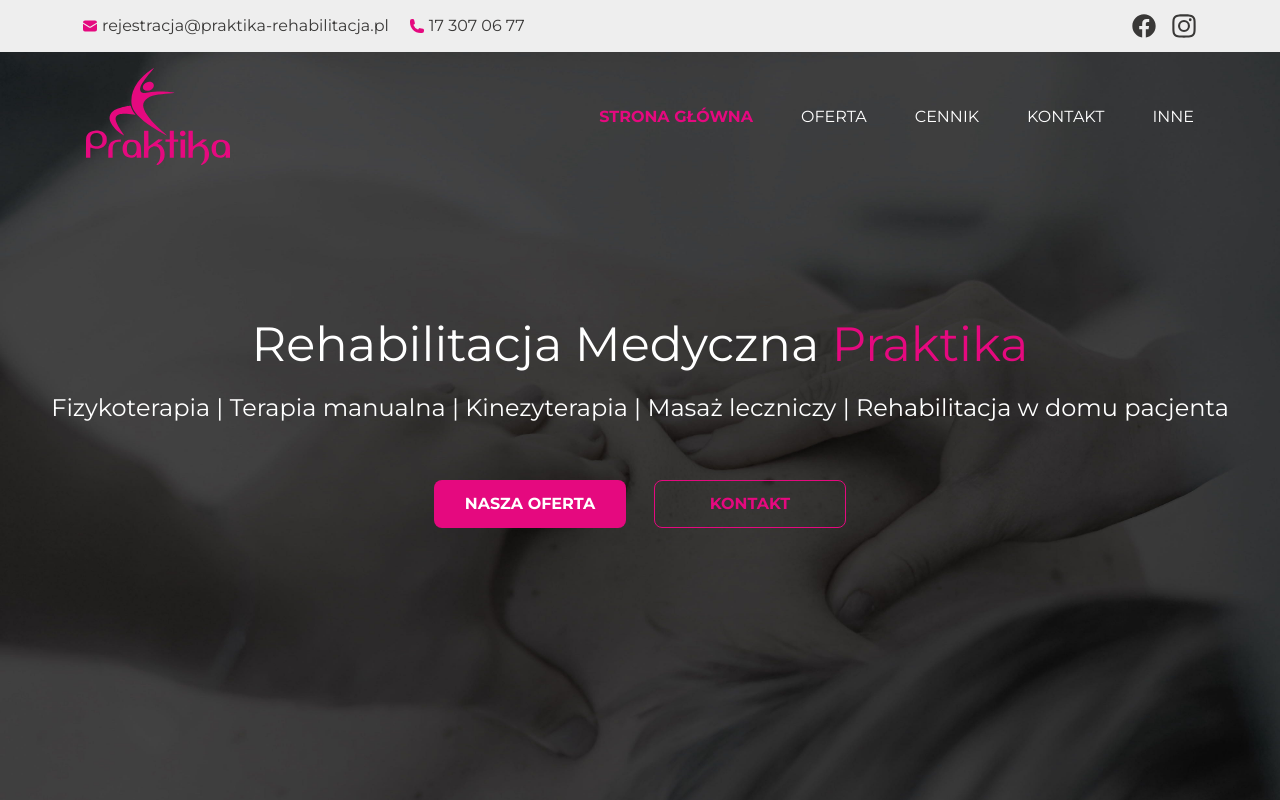
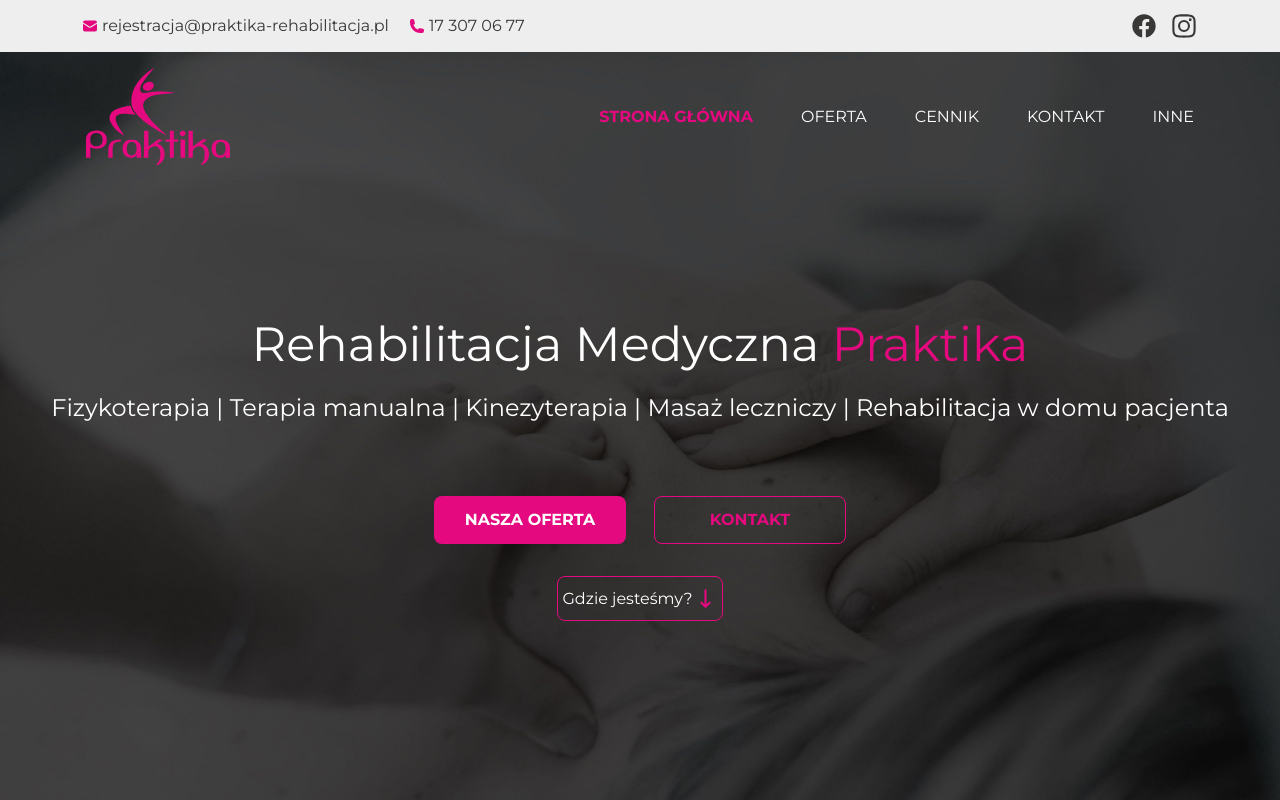
Before and after one commit to A1eeex/praktika_rehabilitacja, a Next.js app: page / in a window 1280 px wide. Shown: the top 800 px of the page. Built offline with nearby package versions, Linux system fonts and the light colour scheme.

Commit message:
add map-btn

```diff
--- a/components/HeaderImg.jsx
+++ b/components/HeaderImg.jsx
@@ -2,16 +2,21 @@
 import { usePathname } from "next/navigation";
 import Link from "next/link";
 import { motion } from "framer-motion";
+import AnchorLink from "./atom/AnchorLink";
 
+const arrowDownIcon = (<svg width="25px" height="35px" viewBox="0 0 24 24" fill="none" xmlns="http://www.w3.org/2000/svg">
+  <path d="M12 4V20M12 20L8 16M12 20L16 16" stroke="#e5097f" stroke-width="2" stroke-linecap="round" stroke-linejoin="round" />
+</svg>
+)
 const textAnimation = {
   hidden: {
     y: -100,
     opacity: 0,
   },
-  visible: custom =>({
+  visible: custom => ({
     y: 0,
     opacity: 1,
-    transition: {delay: custom * 0.1, type: "spring",  duration: 0.8}
+    transition: { delay: custom * 0.1, type: "spring", duration: 0.8 }
   }),
 }
 const HeaderImg = ({
@@ -24,9 +29,9 @@ const HeaderImg = ({
   const pathname = usePathname();
   return (
     <motion.div
-      initial ="hidden"
+      initial="hidden"
       whileInView="visible"
-      viewport={{once: true}}
+      viewport={{ once: true }}
       className={`${isMainPage ? "h-screen min-h-[550px]" : "h-64"}  w-full relative z-10`}
     >
       {pathname === "/" ? (
@@ -45,7 +50,7 @@ const HeaderImg = ({
               Fizykoterapia | Terapia manualna | Kinezyterapia | Masaż leczniczy
               | Rehabilitacja w domu pacjenta
             </motion.p>
-            <motion.div custom={3} variants={textAnimation} className="flex flex-col items-center justify-center lg:flex-row gap-7">
+            <motion.div custom={3} variants={textAnimation} className="flex items-center justify-center p-4 lg:flex-row gap-7">
               <Link
                 href="/offer"
                 className="button_solid">
@@ -53,9 +58,23 @@ const HeaderImg = ({
               </Link>
               <Link
                 href="/contact"
-                    className="button_transparent">
+                className="button_transparent"
+              >
                 Kontakt
               </Link>
+            </motion.div>
+            <motion.div custom={4} variants={textAnimation} className="flex items-center justify-center p-4 lg:flex-row gap-7">
+              <AnchorLink href="#map_main" offset={94}>
+                <p className=" flex items-center justify-center text-white m-0 p-1 border border-solid border-main-color bg-transparent rounded-lg hover:text-main-color transition-all duration-300 ease-linear">
+                  Gdzie jesteśmy? {arrowDownIcon}
+                </p>
+              </AnchorLink>
+              {/* <Link
+                href="#map_main"
+                className="button_solid">
+                Gdzie jesteśmy ? {arrowDownIcon}
+              </Link> */}
+
             </motion.div>
           </div>
         </>
@@ -69,15 +88,13 @@ const HeaderImg = ({
 
           <div className="w-full text-center absolute bottom-0 z-20">
             <h1
-              className={`${
-                pageTitlePageMainColor ? "text-main-color" : "text-white"}
+              className={`${pageTitlePageMainColor ? "text-main-color" : "text-white"}
                 text-3xl font-bold py-9 lg:text-5xl
               `}
             >
               {pageTitlePage}
               <span
-                className={`${
-                  pageTitlePageMainColor2 ? "text-main-color" : "text-white"
+                className={`${pageTitlePageMainColor2 ? "text-main-color" : "text-white"
                   }`}
               >
                 {pageTitlePage2}
--- a/components/PolandMap.jsx
+++ b/components/PolandMap.jsx
@@ -16,8 +16,8 @@ const PolandMap = () => {
   </svg>`
 
   return (
-    <div className="container w-full mx-auto">
-      <h1 className='my-6 pt-10 w-full mx-auto text-3xl font-bold text-center text-main-color'>Sprawdź gdzie jesteśmy</h1>
+    <div id='map_main' className="container w-full mx-auto">
+      <h1 className='mb-6 pt-10 w-full mx-auto text-3xl font-bold text-center text-main-color'>Sprawdź gdzie jesteśmy</h1>
       <div className='w-4/6 mx-auto container'>
         <svg className='map_poland mx-auto w-full h-auto' baseProfile="tiny" fill="#7c7c7c" height="948" stroke="#ffffff" strokeLinecap="round" strokeLinejoin="round" strokeWidth="2" version="1.2" viewBox="0 0 1000 948" width="1000" xmlns="http://www.w3.org/2000/svg">
 
--- a/components/TheFooter.jsx
+++ b/components/TheFooter.jsx
@@ -91,9 +91,9 @@ const TheFooter = () => {
       <div className="w-full text-center mb-2 lg:w-1/2 lg:text-start lg:mb-0">
           &copy;Rehabilitacja Medyczna <span className="text-main-color font-bold">Praktika</span>  | Wszelkie prawa zastrzeżone
         </div>
-        <div className="w-full text-center lg:w-1/2 lg:text-end">
+        {/* <div className="w-full text-center lg:w-1/2 lg:text-end">
           <span className="text-main-color font-bold">Realizacja: </span>Oleksandr Petrovskyi
-        </div>
+        </div> */}
 
       </div>
     </div>
--- /dev/null
+++ b/components/atom/AnchorLink.jsx
@@ -0,0 +1,23 @@
+import React from 'react';
+
+const AnchorLink = ({ href, children, offset }) => {
+  const handleClick = (e) => {
+    e.preventDefault();
+    const target = document.querySelector(href);
+    if (target) {
+      const offsetTop = target.getBoundingClientRect().top + window.pageYOffset - offset;
+      window.scrollTo({
+        top: offsetTop,
+        behavior: 'smooth'
+      });
+    }
+  };
+
+  return (
+    <a href={href} onClick={handleClick}>
+      {children}
+    </a>
+  );
+};
+
+export default AnchorLink;
--- a/next.config.js
+++ b/next.config.js
@@ -1,6 +1,6 @@
 /** @type {import('next').NextConfig} */
 const nextConfig = {
-   output: "export",  //Jeżeli chemy odpalić na locall to musimy zakomentować, przy npm run export włączone!!!
+  output: 'export', //Jeżeli chemy odpalić na locall to musimy zakomentować, przy npm run export włączone!!!
   // distDir: "build",
   // unoptimized: true,
   // experimental: {
```
Also changed, not shown: components/ContactMain.jsx (indentation only). Lines whose indentation alone changed are shown as unchanged.
